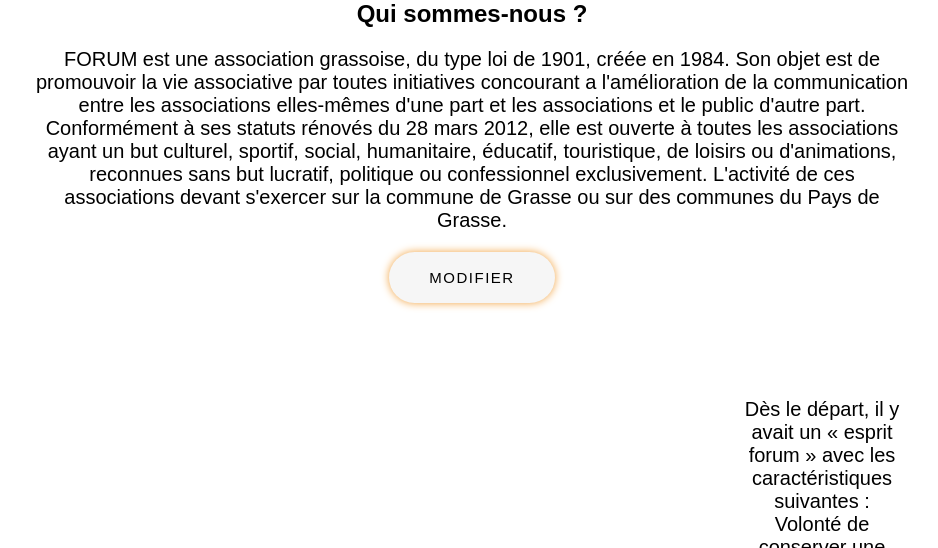
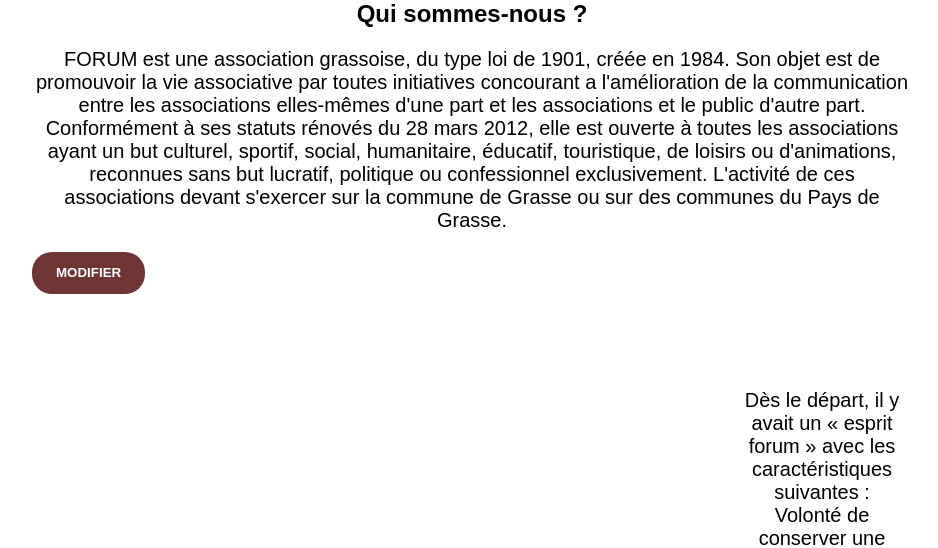
Before and after one commit to MaxHowardBorges/Forum, a PHP site: page /quiSommesNous.php in a window 1280 px wide. Shown: the part 620-1168 px from the top of the page, without its empty margins (168-1106 px from the left). Run offline with PHP 8.4, Linux system fonts and the light colour scheme; the visitor is signed in with stand-in values (Sample User, id 1).

Commit message:
31/05/2023 boutonbeau v1

```diff
--- a/annuaireAdmin.php
+++ b/annuaireAdmin.php
@@ -47,7 +47,7 @@ if (!isset($_SESSION['idAdministrateur']) || empty($_SESSION['idAdministrateur']
     <main>
         <h1>Annuaire des associations</h1>
 
-        <button id="ajouter" onclick="window.location.href = 'ajouterAssociation.html'">AJOUTER ASSOCIATION</button>
+        <button class="boutonbeau" id="ajouter" onclick="window.location.href = 'ajouterAssociation.html'">AJOUTER ASSOCIATION</button>
 
         <div class="cat">
 
--- a/connexion.html
+++ b/connexion.html
@@ -42,7 +42,7 @@
         <input type="email" id="mail" name="mail" />
         <label id="mdp1" for="mdp">Mot de passe :</label>
         <input type="password" id="mdp" name="mdp" />
-        <input id="submit1" type="submit" value="Connexion" />
+        <button class="boutonbeau" type="submit" style="width: 100%;" >Connexion</button>
       </form>
     </div>
   </body>
--- a/css/quiSommesNous.css
+++ b/css/quiSommesNous.css
@@ -286,29 +286,28 @@ table#calendar {
   margin: 30px;
 }
 
-.ajouter {
-  padding: 17px 40px;
-  border-radius: 50px;
+.boutonbeau {
+  --primary-color: #6e3535;
+  --secondary-color: #fff;
+  --hover-color: #f2a341;
+  --arrow-width: 10px;
+  --arrow-stroke: 2px;
+  box-sizing: border-box;
   border: 0;
-  background-color: #f6f6f6;
-  box-shadow: #f2a341 0 0 8px;
-  letter-spacing: 1.5px;
-  font-size: 15px;
-  font-family: Arial, Helvetica, sans-serif;
-  transition: all .5s ease;
+  border-radius: 20px;
+  color: var(--secondary-color);
+  padding: 1em 1.8em;
+  background: var(--primary-color);
+  display: flex;
+  transition: 0.2s background;
+  align-items: center;
+  gap: 0.6em;
+  font-weight: bold;
+  align-items: center;
+  justify-content: center;
   cursor: pointer;
 }
 
-.ajouter:hover {
-  letter-spacing: 3px;
-  background-color: hsl(33, 87%, 60%);
-  color: hsl(0, 0%, 100%);
+.boutonbeau:hover {
+  background-color: var(--hover-color);
 }
-
-.ajouter:active {
-  letter-spacing: 3px;
-  background-color: hsl(33, 87%, 60%);
-  color: hsl(0, 0%, 100%);
-  transform: translateY(10px);
-  transition: 0.5s;
-}
--- a/index.php
+++ b/index.php
@@ -41,7 +41,7 @@ if (isset($_SESSION['idAdministrateur']) && !empty($_SESSION['idAdministrateur']
       </div>
     </nav>
   </header>
-  <div id="diapo"><button class="ajouter">CONNEXION</button></div>
+  <div id="diapo"></div>
   <main>
     <div class="container reveal fade-left">
       <div class="div4">
@@ -144,7 +144,7 @@ if (isset($_SESSION['idAdministrateur']) && !empty($_SESSION['idAdministrateur']
         <a href="contacter.html">Contacter</a>
         <a href="connexion.html">Connexion</a>
       </div>
-      <div class="right"></div>
+      <div class="right"><button class="boutonbeau">CONNEXION</button></div>
     </div>
   </footer>
 </body>
--- a/indexAdmin.php
+++ b/indexAdmin.php
@@ -49,9 +49,9 @@ if (!isset($_SESSION['idAdministrateur']) || empty($_SESSION['idAdministrateur']
             <div class="div4">
                 <div class="img">
                     <img src="assets/img/avatar.jpg" width="700px" />
-                    <button class="ajouter">MODIFIER</button>
+                    <button class="boutonbeau">MODIFIER</button>
                     <img src="assets/img/forum_journeeforum2.JPG" width="700px" />
-                    <button class="ajouter">MODIFIER</button>
+                    <button class="boutonbeau">MODIFIER</button>
                 </div>
                 <div class="divtexte">
                     <h2 id="Mot">Le mot du Président</h2>
@@ -103,7 +103,7 @@ if (!isset($_SESSION['idAdministrateur']) || empty($_SESSION['idAdministrateur']
                     </p>
                     <p>Georges BRUNETTI <br />Président de Forum</p>
                 </div>
-                <button class="ajouter">MODIFIER</button>
+                <button class="boutonbeau">MODIFIER</button>
             </div>
         </div>
 
--- a/infosAdmin.php
+++ b/infosAdmin.php
@@ -44,7 +44,7 @@ if (!isset($_SESSION['idAdministrateur']) || empty($_SESSION['idAdministrateur']
         </nav>
     </header>
     <main>
-        <button id="ajouter" onclick="window.location.href = 'ajouterEvenement.html'">AJOUTER EVENEMENT</button>
+        <button id="boutonbeau" onclick="window.location.href = 'ajouterEvenement.html'">AJOUTER EVENEMENT</button>
     </main>
     <footer>
         <div class="bottomnav">
--- a/quiSommesNousAdmin.php
+++ b/quiSommesNousAdmin.php
@@ -60,7 +60,7 @@ if (!isset($_SESSION['idAdministrateur']) || empty($_SESSION['idAdministrateur']
             L'activité de ces associations devant s'exercer sur la commune de Grasse
             ou sur des communes du Pays de Grasse.
         </p>
-        <button class="ajouter">MODIFIER</button>
+        <button class="boutonbeau">MODIFIER</button>
         <div class="container reveal fade-right">
             <div class="div2">
                 <div class="img">
@@ -86,7 +86,7 @@ if (!isset($_SESSION['idAdministrateur']) || empty($_SESSION['idAdministrateur']
                         nombre d'organisations représentatives dépassait 150, Pour plus de
                         300 membres. <br />
                     </p>
-                    <button class="ajouter">MODIFIER</button>
+                    <button class="boutonbeau">MODIFIER</button>
                 </div>
             </div>
         </div>
@@ -107,7 +107,7 @@ if (!isset($_SESSION['idAdministrateur']) || empty($_SESSION['idAdministrateur']
                 aussi de grandes manifestations culturelles, récréatives et
                 humanitaires pour fédérer les associations entre elles.
             </p>
-            <button class="ajouter">MODIFIER</button>
+            <button class="boutonbeau">MODIFIER</button>
         </div>
         <h3>Une équipe au service des associations</h3>
         <div class="aaa">
@@ -147,7 +147,7 @@ if (!isset($_SESSION['idAdministrateur']) || empty($_SESSION['idAdministrateur']
             </div>
         </div>
         <br />
-        <button class="ajouter">MODIFIER</button>
+        <button class="boutonbeau">MODIFIER</button>
     </main>
     <footer>
         <div class="bottomnav">
```
Also changed, not shown: css/annuaire.css (+20 -21 lines), css/connexion.css (+26 -0 lines), css/infos.css (+20 -21 lines), css/index.css (line endings or trailing spaces).
